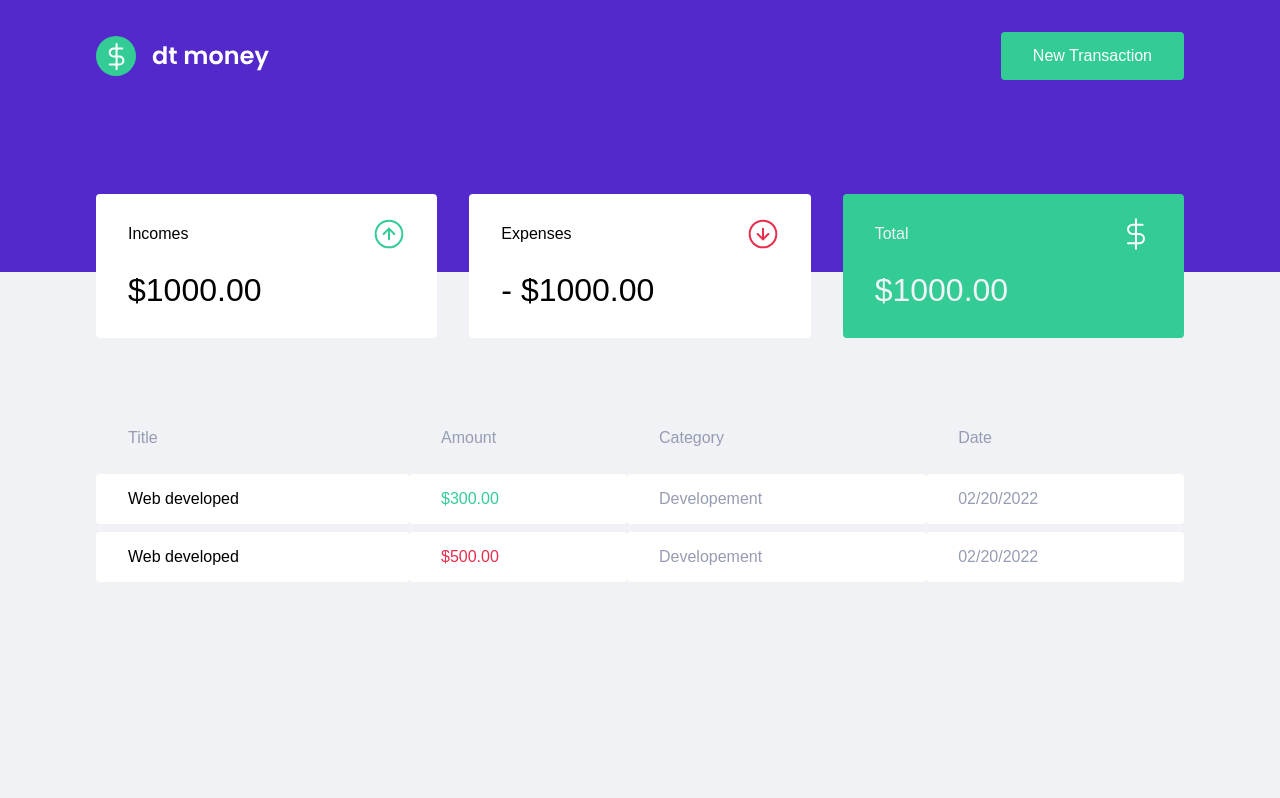
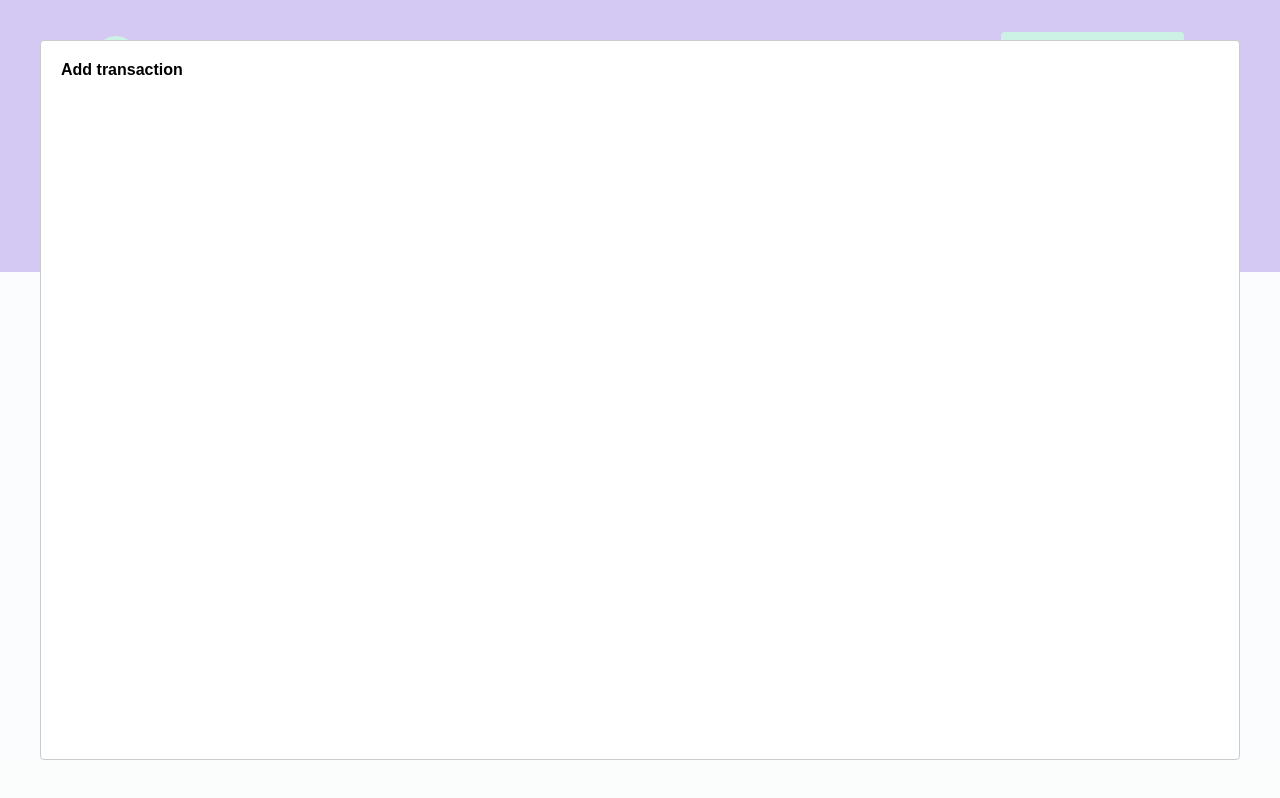
Before and after one commit to paulomiguelJS/authenticated-devfinance, a React (Vite) app: page / in a window 1280 px wide. Both pictures are taken after a click on the button "New Transaction". Built offline with nearby package versions, Linux system fonts and the light colour scheme; no server answers; what miragejs would draw is missing.

Commit message:
Modal created and functionalitty worked

```diff
--- a/package.json
+++ b/package.json
@@ -15,6 +15,7 @@
     "prettier": "^2.7.1",
     "react": "^18.2.0",
     "react-dom": "^18.2.0",
+    "react-modal": "^3.15.1",
     "react-router-dom": "^6.3.0",
     "styled-components": "^5.3.5"
   },
--- a/src/components/Header/index.jsx
+++ b/src/components/Header/index.jsx
@@ -2,12 +2,14 @@ import logoImg from "../../assets/logo.svg";
 
 import { Container, Content } from "./styles";
 
-export function Header() {
+export function Header({ onOpenNewTransactionModal }) {
   return (
     <Container>
       <Content>
         <img src={logoImg} alt="dt money" />
-        <button type="button">New Transaction</button>
+        <button type="button" onClick={onOpenNewTransactionModal}>
+          New Transaction
+        </button>
       </Content>
     </Container>
   );
--- a/src/components/TransactionsTable/index.jsx
+++ b/src/components/TransactionsTable/index.jsx
@@ -4,7 +4,7 @@ import { Container } from "./styles";
 
 export function TransactionsTable() {
   useEffect(() => {
-    api.get("transacitons").then((data) => console.log(data));
+    api.get("transacitons").then((response) => console.log(response.data));
   }, []);
 
   return (
--- a/src/pages/Home.jsx
+++ b/src/pages/Home.jsx
@@ -1,10 +1,27 @@
 import { Dashboard } from "../components/Dashboard";
 import { Header } from "../components/Header";
+import { useState } from "react";
+import Modal from "react-modal";
+export function Home() {
+  const [isNewTransactionOpen, setIsNewTransactionOpen] = useState(false);
 
-export function Home() {
+  function handleOpenNewTransactionModal() {
+    setIsNewTransactionOpen(true);
+  }
+
+  function handleCloseNewTransactionModal() {
+    setIsNewTransactionOpen(false);
+  }
+
   return (
     <>
-      <Header />
+      <Header onOpenNewTransactionModal={handleOpenNewTransactionModal} />
+      <Modal
+        isOpen={isNewTransactionOpen}
+        onRequestClose={handleCloseNewTransactionModal}
+      >
+        <h2>Add transaction</h2>
+      </Modal>
       <Dashboard />
     </>
   );
```
Also changed, not shown: 1 other file (tests, documents, lock files or other folders).
